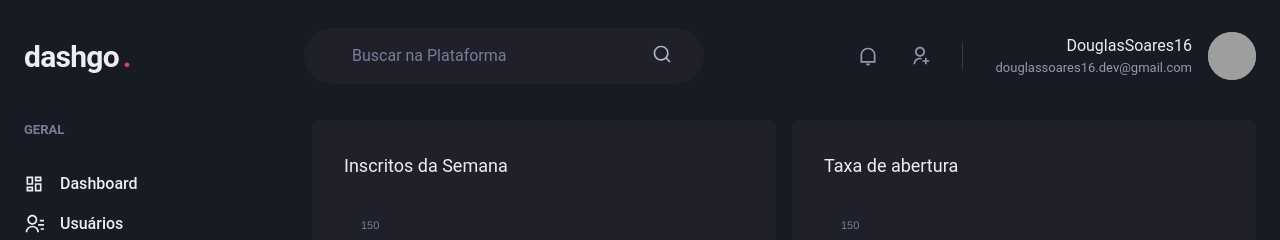
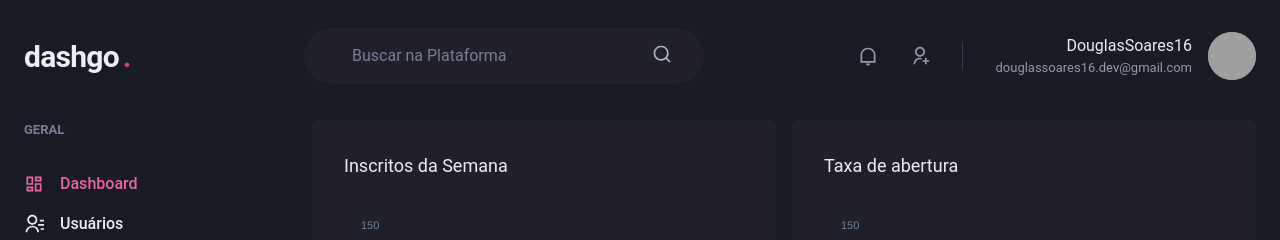
Before and after one commit to DouglasSoares16/dashgo, a Next.js app: page /dashboard in a window 1280 px wide. Shown: the top 240 px of the page. Built offline with nearby package versions, Linux system fonts and the light colour scheme; grey boxes are pictures that could not be loaded.

Commit message:
Component: ActiveLink

```diff
--- /dev/null
+++ b/src/components/ActiveLink.tsx
@@ -0,0 +1,36 @@
+import Link, { LinkProps } from "next/link";
+import { useRouter } from "next/router";
+import { cloneElement, ReactElement } from "react";
+
+interface ActiveLinkProps extends LinkProps {
+  children: ReactElement;
+  shouldMatchExactHref?: boolean;
+}
+
+export function ActiveLink({
+  children,
+  shouldMatchExactHref = false,
+  ...rest
+}: ActiveLinkProps) {
+  const { asPath } = useRouter();
+
+  let isActive = false;
+
+  if (shouldMatchExactHref && (asPath === rest.href || asPath === rest.as)) {
+    isActive= true;
+  }
+
+  if (!shouldMatchExactHref &&
+    (asPath.startsWith(String(rest.href)) ||
+      asPath.startsWith(String(rest.as)))) {
+    isActive = true;
+  }
+
+  return (
+    <Link {...rest}>
+      {cloneElement(children, {
+        color: isActive ? "pink.400" : "gray.50",
+      })}
+    </Link>
+  );
+}
--- a/src/components/Sidebar/NavLink.tsx
+++ b/src/components/Sidebar/NavLink.tsx
@@ -1,6 +1,7 @@
 import { Icon, Link as ChakraLink, LinkProps as ChakraLinkProps, Text } from "@chakra-ui/react";
 import { ElementType } from "react";
 import Link from "next/link";
+import { ActiveLink } from "../ActiveLink";
 
 interface NavLinkProps extends ChakraLinkProps {
   icon: ElementType;
@@ -10,11 +11,11 @@
 
 export function NavLink({ children, href, icon, ...rest }: NavLinkProps) {
   return (
-    <Link href={href} passHref>
+    <ActiveLink href={href} passHref>
       <ChakraLink display="flex" alignItems="center" {...rest}>
         <Icon as={icon} fontSize="20" />
         <Text ml="4" fontWeight="medium">{children}</Text>
       </ChakraLink>
-    </Link>
+    </ActiveLink>
   );
 }
```
